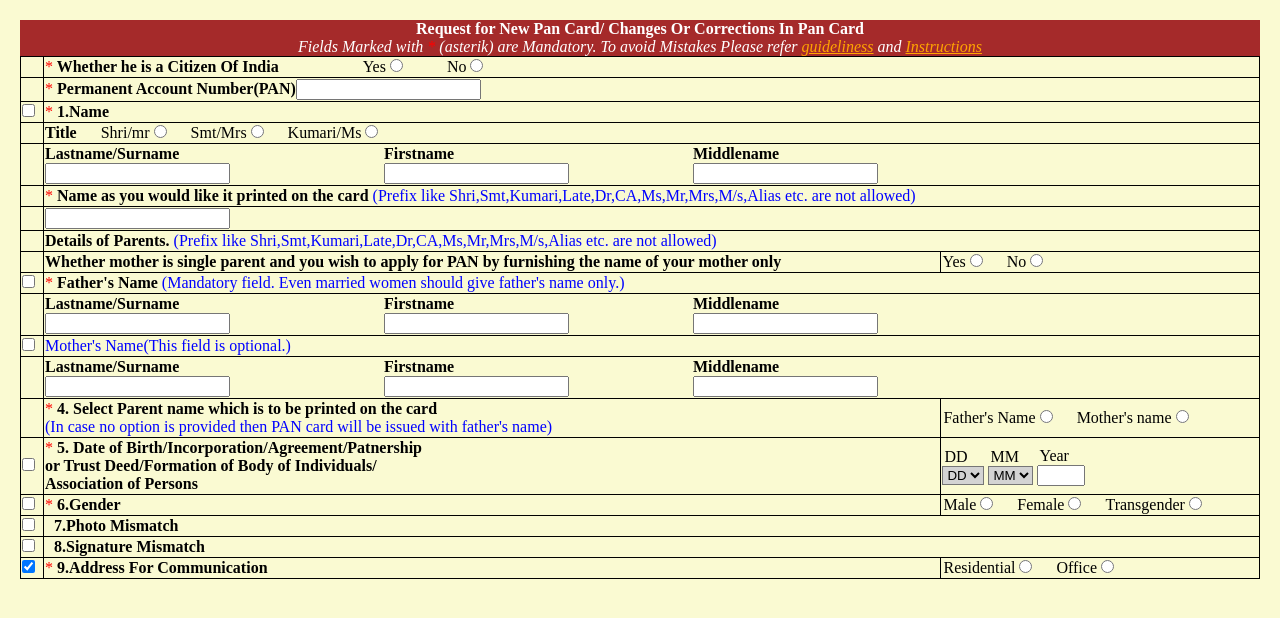
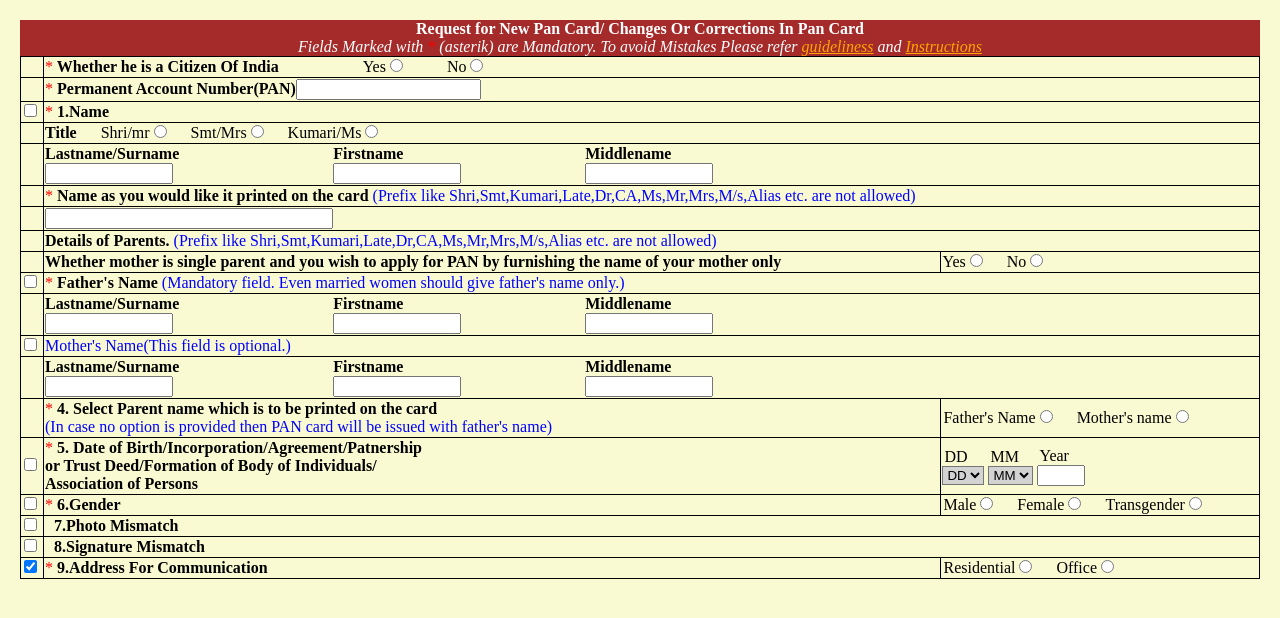
Before and after one commit to Karthick-code/PanCard, a plain HTML site: page index.html in a window 1280 px wide. Drawn offline with Linux system fonts and the light colour scheme.

Commit message:
updating index file

```diff
--- a/index.html
+++ b/index.html
@@ -69,7 +69,7 @@
         </td>
       </tr>
       <tr>
-        <td style="width:20px;"><input type="checkbox" name="" id=""></td>
+        <td style="width:18px;padding-left: 3px;"><input type="checkbox" name="" id=""></td>
         <td colspan="2">
           <span class="main">*</span> <b>1.Name</b>
         </td>
@@ -99,16 +99,16 @@
           <b>
             <div style="display: inline-block;">
               <label for="Lastname/Surname">Lastname/Surname</label><br>
-              <input type="text" name="" id="Lastname/Surname">
+              <input type="text" name="" id="Lastname/Surname" style="width: 120px;">
             </div>
             <div style="display: inline-block;padding-left: 150px;">
               <label for="Firstname">Firstname</label><br>
-              <input type="text" name="" id="Firstname">
+              <input type="text" name="" id="Firstname" style="width: 120px;">
             </div>
 
             <div style="display: inline-block; padding-left:120px;">
               <label for="Middlename">Middlename</label><br>
-              <input type="text" name="" id="Middlename">
+              <input type="text" name="" id="Middlename" style="width: 120px;">
             </div>
           </b>
         </td>
@@ -123,7 +123,7 @@
       <tr>
         <td></td>
         <td colspan="2">
-            <input type="text" name="" id="Name">
+            <input type="text" name="" id="Name" style="width: 280px;">
         </td>
       </tr>
       <tr>
@@ -146,7 +146,7 @@
         </td>
       </tr>
       <tr>
-        <td style="width:20px;"><input type="checkbox" name="" id=""></td>
+        <td style="width:18px;padding-left: 3px;"><input type="checkbox" name="" id=""></td>
         <td colspan="2">
           <span class="main">*</span> <b>Father's Name</b>
           <span class="prefix">(Mandatory field. Even married women should give father's name only.)</span>
@@ -158,22 +158,22 @@
           <b>
             <div style="display: inline-block;">
               <label for="Lastname/Surname">Lastname/Surname</label><br>
-              <input type="text" name="" id="Lastname/Surname">
+              <input type="text" name="" id="Lastname/Surname"style="width: 120px;">
             </div>
             <div style="display: inline-block;padding-left: 150px;">
               <label for="Firstname">Firstname</label><br>
-              <input type="text" name="" id="Firstname">
+              <input type="text" name="" id="Firstname" style="width: 120px;">
             </div>
 
             <div style="display: inline-block; padding-left:120px;">
               <label for="Middlename">Middlename</label><br>
-              <input type="text" name="" id="Middlename">
+              <input type="text" name="" id="Middlename" style="width: 120px;">
             </div>
           </b>
         </td>
       </tr>
       <tr>
-        <td style="width:20px;"><input type="checkbox" name="" id=""></td>
+        <td style="width:18px;padding-left: 3px;"><input type="checkbox" name="" id=""></td>
         <td colspan="2">
           <span class="prefix">Mother's Name(This field is optional.)</span>
         </td>
@@ -184,16 +184,16 @@
           <b>
             <div style="display: inline-block;">
               <label for="Lastname/Surname">Lastname/Surname</label><br>
-              <input type="text" name="" id="Lastname/Surname">
+              <input type="text" name="" id="Lastname/Surname" style="width: 120px;">
             </div>
             <div style="display: inline-block;padding-left: 150px;">
               <label for="Firstname">Firstname</label><br>
-              <input type="text" name="" id="Firstname">
+              <input type="text" name="" id="Firstname" style="width: 120px;">
             </div>
 
             <div style="display: inline-block; padding-left:120px;">
               <label for="Middlename">Middlename</label><br>
-              <input type="text" name="" id="Middlename">
+              <input type="text" name="" id="Middlename" style="width: 120px;">
             </div>
           </b>
         </td>
@@ -213,7 +213,7 @@
         </td>
       </tr>
       <tr>
-        <td style="width:20px;"><input type="checkbox" name="" id=""></td>
+        <td style="width:18px;padding-left: 3px;"><input type="checkbox" name="" id=""></td>
         <td >
           <span class="main">*</span>
           <b>5. Date of Birth/Incorporation/Agreement/Patnership <br>or Trust Deed/Formation of Body of Individuals/<br>Association of Persons</b>
@@ -238,7 +238,7 @@
         </td>
       </tr>
       <tr>
-        <td style="width:20px;"><input type="checkbox" name="" id=""></td>
+        <td style="width:18px;padding-left: 3px;"><input type="checkbox" name="" id=""></td>
         <td >
           <span class="main">*</span>
           <b>6.Gender</b>
@@ -253,19 +253,19 @@
         </td>
       </tr>
       <tr>
-        <td style="width:20px;"><input type="checkbox" name="" id=""></td>
+        <td style="width:18px;padding-left: 3px;"><input type="checkbox" name="" id=""></td>
         <td colspan="2" style="padding-left: 10px;">
           <b> 7.Photo Mismatch</b>
         </td>
       </tr>
       <tr>
-        <td style="width:20px;"><input type="checkbox" name="" id=""></td>
+        <td style="width:18px;padding-left: 3px;"><input type="checkbox" name="" id=""></td>
         <td colspan="2" style="padding-left: 10px;">
           <b> 8.Signature Mismatch</b>
         </td>
       </tr>
       <tr>
-        <td style="width:20px;"><input type="checkbox" name="" id="" checked="yes"></td>
+        <td style="width:18px;padding-left: 3px;"><input type="checkbox" name="" id="" checked="yes"></td>
         <td >
           <span class="main">*</span>
           <b>9.Address For Communication</b>
```
